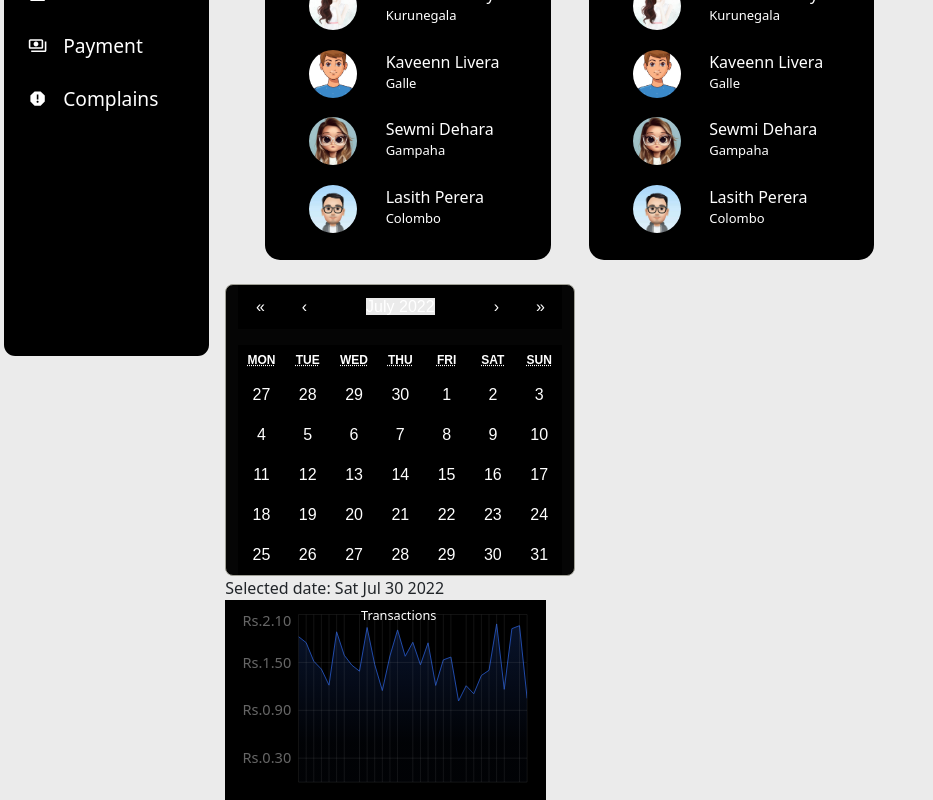
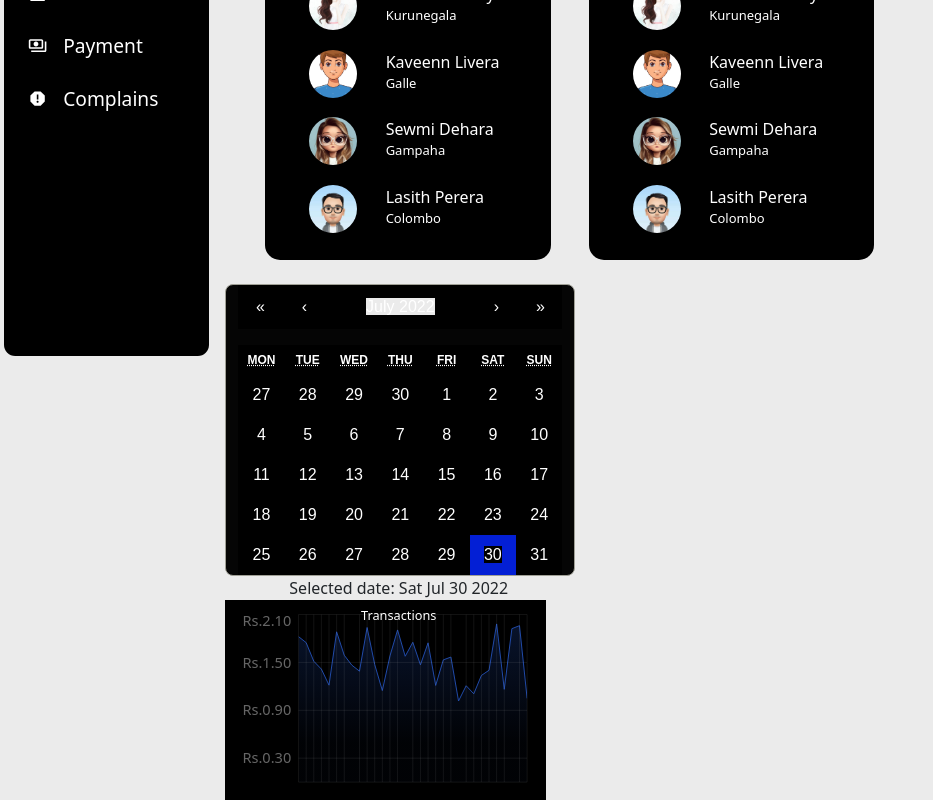
Before and after one commit to GP-43/homeaway-frontend, a React (Create React App) app: page /admin/dashboard in a window 1280 px wide. Shown: the part 440-1240 px from the top of the page, without its empty margins (0-933 px from the left). Built offline with nearby package versions, Linux system fonts and the light colour scheme.

Commit message:
Css done
Need a review

```diff
--- a/src/assets/styles/partials/admin/_admin-calendar.scss
+++ b/src/assets/styles/partials/admin/_admin-calendar.scss
@@ -2,7 +2,6 @@
     /* text-align: center; */
     margin: 0 auto;
     width: 50%;
-    background-color: #000000;
   }
 
   .selected-date {
@@ -40,6 +39,7 @@
 
    .react-calendar__navigation button {
     color: white;
+
     min-width: 44px;
     background-color:#000000;
     font-size: 16px;
@@ -52,12 +52,10 @@
   .react-calendar--doubleView .react-calendar__viewContainer {
     display: flex;
     margin: -0.5em;
-    background-color: #000000;
   }
   .react-calendar--doubleView .react-calendar__viewContainer > * {
     width: 50%;
     margin: 0.5em;
-    background-color: #000000;
   }
   .react-calendar,
   .react-calendar *,
@@ -71,7 +69,6 @@
     margin: 0;
     border: 0;
     outline: none;
-    background-color: #000000;
   }
   .react-calendar button:enabled:hover {
     cursor: pointer;
@@ -115,18 +112,17 @@
   }
   .react-calendar__month-view__days__day--weekend {
     /* color: #d10000; */
-    color: #35333397;
+    color: white;
     background-color: #000000;
   }
   .react-calendar__month-view__days__day--neighboringMonth {
-    color: rgb(86, 84, 84);
+    color: white;
     background-color: #000000;
   }
   .react-calendar__year-view .react-calendar__tile,
   .react-calendar__decade-view .react-calendar__tile,
   .react-calendar__century-view .react-calendar__tile {
     padding: 2em 0.5em;
-    background-color: #000000;
   }
   .react-calendar__tile {
     max-width: 100%;
@@ -147,7 +143,7 @@
   }
   .react-calendar__tile--now:enabled:hover,
   .react-calendar__tile--now:enabled:focus {
-    background: #ffffa9;
+    background: #088431;
   }
   .react-calendar__tile--hasActive {
     background: #76baff;
--- a/src/components/admin/adminCalendar/AdminCalendar.jsx
+++ b/src/components/admin/adminCalendar/AdminCalendar.jsx
@@ -8,10 +8,10 @@ function AdminCalendar() {
     return (
         <Col>
 
-            <Row>
+            <Row >
                 <Calendar onChange={setDate} value={date}/>
             </Row>
-            <Row className="text-center">
+            <Row className="text-center ms-5 ps-1">
                 Selected date: {date.toDateString()}
             </Row>
         </Col>
```
